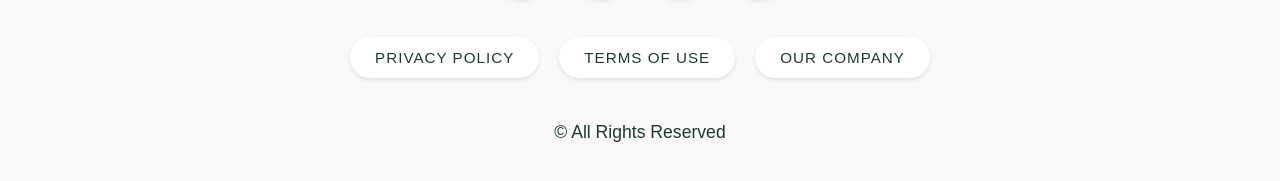
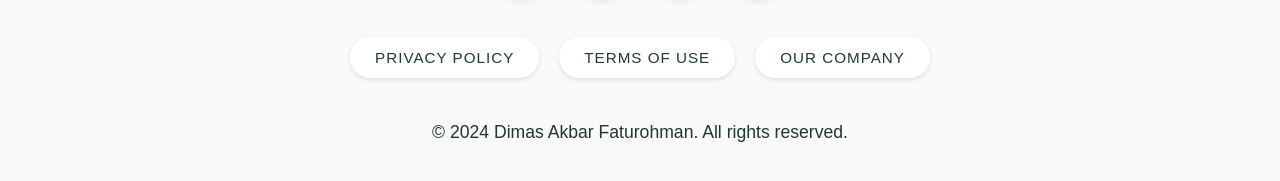
Before and after one commit to DimasAkbarF/Starbuck-web, a plain HTML site: page index.html in a window 1280 px wide. Shown: the part 2804-2985 px from the top of the page. Drawn offline with nearby package versions, Linux system fonts and the light colour scheme.

Commit message:
fix typing typo

```diff
--- a/index.html
+++ b/index.html
@@ -198,7 +198,7 @@
         <a href="#" aria-label="View our Terms of Use">Terms Of Use</a>
         <a href="#" aria-label="Learn about our Company">Our Company</a>
       </div>
-      <p>&#169; All Rights Reserved</p>
+      <p>© 2024 Dimas Akbar Faturohman. All rights reserved.</p>
     </section>
     <script src="script.js"></script>
   </body>
```
